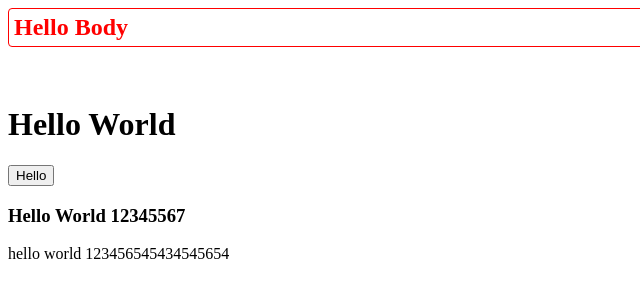
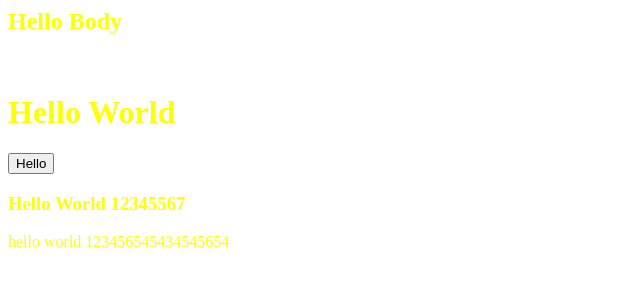
Before and after one commit to mlinsey09/pokemon, a plain HTML site: page index.html in a window 1280 px wide. Shown: the whole page, without its empty margins (0-640 px from the left). Drawn offline with Linux system fonts and the light colour scheme.

Commit message:
yellow text

```diff
--- a/index.html
+++ b/index.html
@@ -1,12 +1,16 @@
 <HTML>
 	<head>
 		<title>Sample</title>
-
+		<style>
+			body {
+color:yellow;
+}
+		</style>
 	</head>
 
 
 	<body>
-		<h2 style = 'color:red; border:1px solid red; padding:5px; border-radius:4px; width:100%; '>Hello Body</h2> <br/>
+		<h2>Hello Body</h2> <br/>
 		<h1>Hello World</h1>
 		<input type = 'button' value = 'Hello'>
 
```
